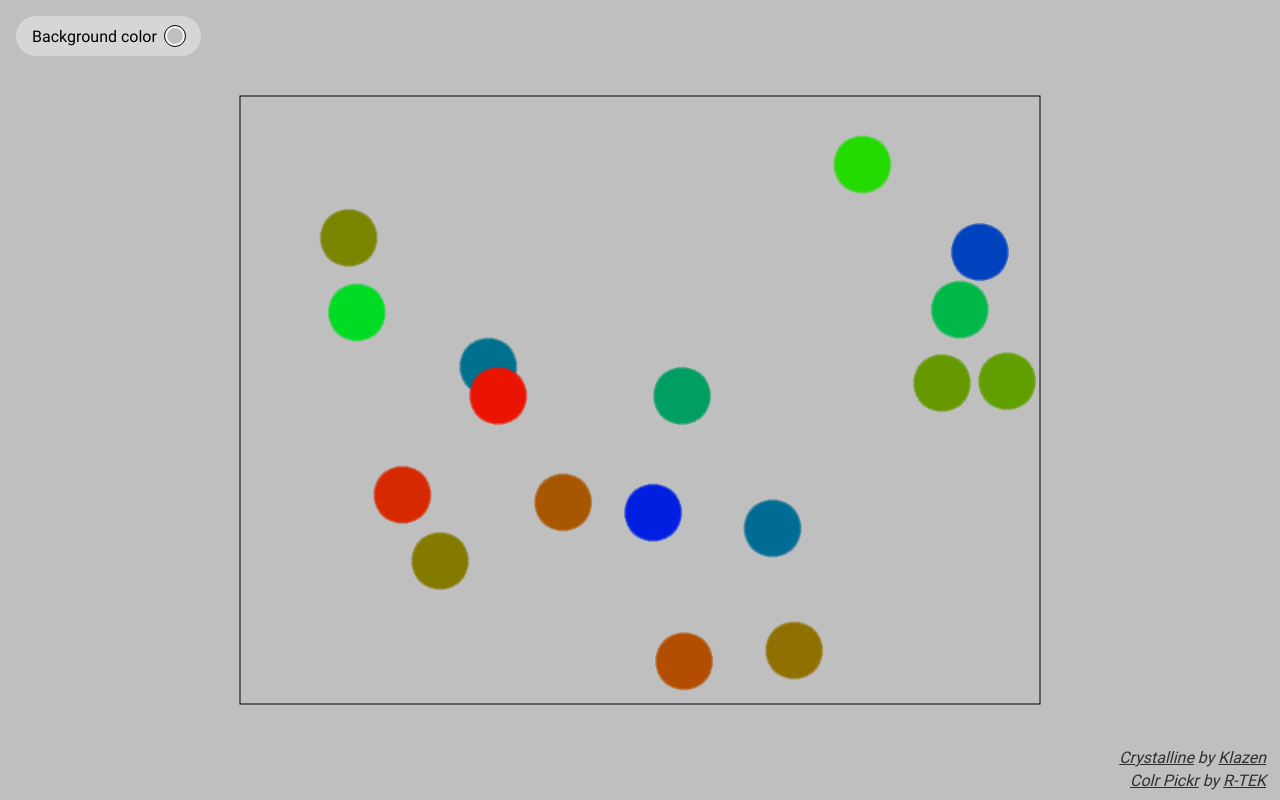
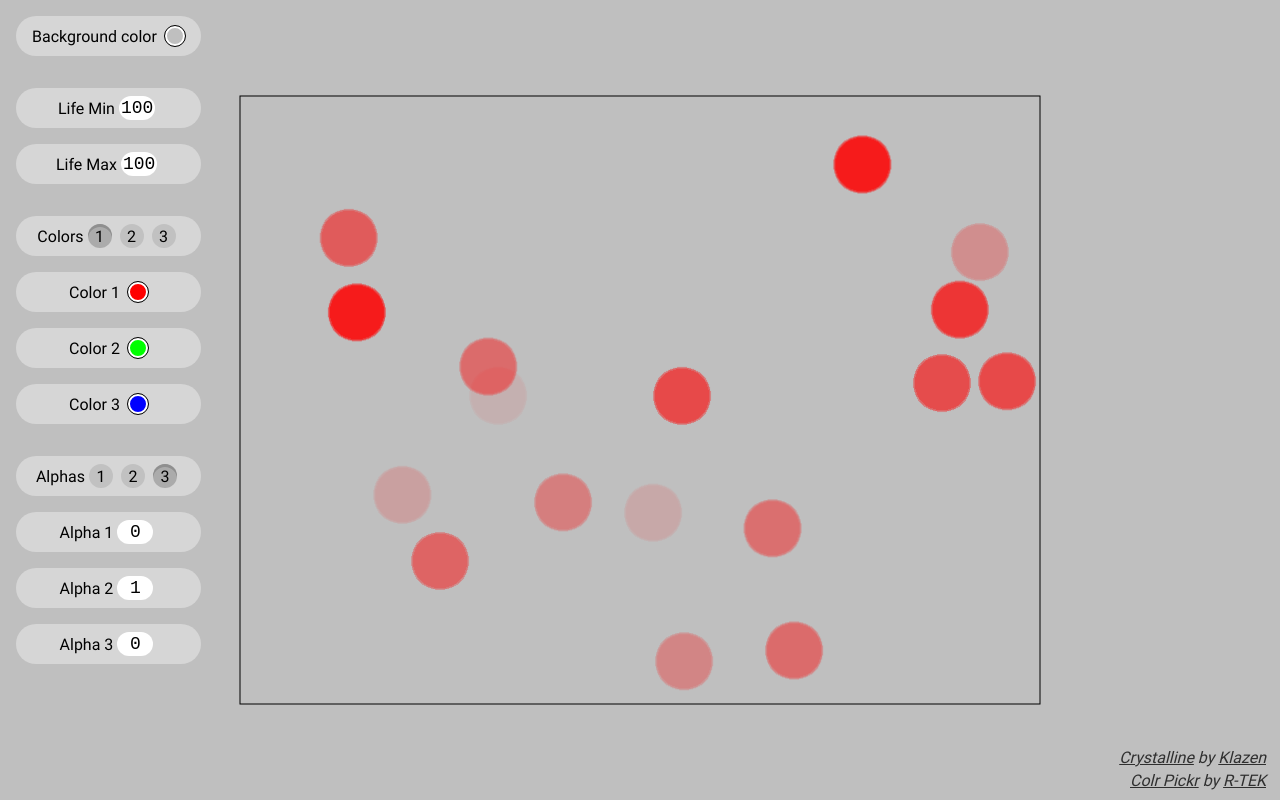
Before and after one commit to iwVerve/crystalline, a plain HTML site: page index.html in a window 1280 px wide. Drawn offline with Linux system fonts and the light colour scheme.

Commit message:
ui progress

```diff
--- a/index.html
+++ b/index.html
@@ -9,11 +9,76 @@
     <body>
         <canvas id="particle-canvas"></canvas>
         <div class="controls">
-            <label class="button">
+
+            <!--Background color-->
+            <label class="container button">
                 Background color
                 <span class="color-display" id="bg-color-display"></span>
-                <input type="button" id="bg-color-picker" hidden>
+                <input type="container" id="bg-color-picker" hidden>
             </label>
+
+            <!--Particle lifetime-->
+            <div>
+                <div class="container">
+                    Life Min
+                    <input class="value" type="text" id="life-min" onclick="this.select();" oninput="psys.lifeMin = Number(this.value);" onfocusout="this.value = Number(this.value);">
+                </div>
+                <div class="container">
+                    Life Max
+                    <input class="value" type="text" id="life-max" onclick="this.select();" oninput="psys.lifeMax = Number(this.value);" onfocusout="this.value = Number(this.value);">
+                </div>
+            </div>
+
+            <!--Particle colors-->
+            <div>
+                <div class="container">
+                    Colors
+                    <div class="radial colors">
+                        <div class="option active" name="1 colors" onClick="setColors(1)">1</div>
+                        <div class="option" name="2 colors" onClick="setColors(2)">2</div>
+                        <div class="option" name="3 colors" onClick="setColors(3)">3</div>
+                    </div>
+                </div>
+                <label class="container button">
+                    Color 1
+                    <span class="color-display" id="color1-display"></span>
+                    <input type="container" id="color1-picker" hidden>
+                </label>
+                <label class="container button">
+                    Color 2
+                    <span class="color-display" id="color2-display"></span>
+                    <input type="container" id="color2-picker" hidden>
+                </label>
+                <label class="container button">
+                    Color 3
+                    <span class="color-display" id="color3-display"></span>
+                    <input type="container" id="color3-picker" hidden>
+                </label>
+            </div>
+
+            <!--Particle alphas-->
+            <div>
+                <div class="container">
+                    Alphas
+                    <div class="radial alphas">
+                        <div class="option" name="1 alphas" onClick="setAlphas(1)">1</div>
+                        <div class="option" name="2 alphas" onClick="setAlphas(2)">2</div>
+                        <div class="option active" name="3 alphas" onClick="setAlphas(3)">3</div>
+                    </div>
+                </div>
+                <div class="container">
+                    Alpha 1
+                    <input class="value" type="text" id="alpha1" onclick="this.select();" oninput="psys.alpha[0] = Number(this.value);" onfocusout="this.value = Number(this.value);">
+                </div>
+                <div class="container">
+                    Alpha 2
+                    <input class="value" type="text" id="alpha2" onclick="this.select();" oninput="psys.alpha[1] = Number(this.value);" onfocusout="this.value = Number(this.value);">
+                </div>
+                <div class="container">
+                    Alpha 3
+                    <input class="value" type="text" id="alpha3" onclick="this.select();" oninput="psys.alpha[2] = Number(this.value);" onfocusout="this.value = Number(this.value);">
+                </div>
+            </div>
         </div>
         <div class="thanks">
             <em>
--- a/particles.js
+++ b/particles.js
@@ -39,7 +39,7 @@ class Color {
             this.b = 255;
         }
         else if (arguments.length == 1) {
-            rgb = arguments[0].replace(/[^\d,]/g, '').split(',');
+            var rgb = arguments[0].replace(/[^\d,]/g, '').split(',');
             this.r = rgb[0];
             this.g = rgb[1];
             this.b = rgb[2];
@@ -91,11 +91,11 @@ class ParticleSystem {
         this.gravity = 0;
         this.gravityDirection = 270;
 
-        this.alphas = 1;
-        this.alpha = [1, 1, 0];
+        this.alphas = 3;
+        this.alpha = [0, 1, 0];
         this.additive = false;
 
-        this.colors = 3;
+        this.colors = 1;
         this.color = [new Color(255, 0, 0), new Color(0, 255, 0), new Color(0, 0, 255)];
 
         this.particles = [];
@@ -187,6 +187,7 @@ class Particle {
         this.direction.update();
         this.orientation.update();
 
+        //Move and add gravity
         var h = this.speed.value * dcos(this.direction.value);
         var v = -(this.speed.value * dsin(this.direction.value));
         h += psys.gravity * dcos(psys.gravityDirection);
--- a/script.js
+++ b/script.js
@@ -1,19 +1,40 @@
+psys = new ParticleSystem();
+
 const canvas = document.getElementById('particle-canvas');
 const ctx = canvas.getContext('2d');
 
 bgColor = 'hsl(0, 0%, 75%)';
 
-const bgPickerButton = $ ('#bg-color-picker')[0];
-const bgPicker = new ColorPicker(bgPickerButton, bgColor);
-bgPickerButton.addEventListener('colorChange', function(event) {
+var btn = $ ('#bg-color-picker')[0];
+var picker = new ColorPicker(btn, bgColor);
+btn.addEventListener('colorChange', function(event) {
     bgColor = event.detail.color.rgb;
-    console.log(bgColor);
-})
+});
+for (var i = 1; i <= 3; i++) {
+    var btn = $ (`#color${i}-picker`)[0];
+    const c = i-1;
+    var picker = new ColorPicker(btn, psys.color[c]);
+    btn.addEventListener('colorChange', function(event) {
+        psys.color[c] = new Color(event.detail.color.rgb);
+    });
+}
 
-psys = new ParticleSystem();
+$ ('#life-min')[0].value = psys.lifeMin;
+$ ('#life-max')[0].value = psys.lifeMax;
+$ ('#alpha1')[0].value = psys.alpha[0];
+$ ('#alpha2')[0].value = psys.alpha[1];
+$ ('#alpha3')[0].value = psys.alpha[2];
 
-function setColor(cvar, color) {
-    window[cvar] = color;
+function setColors(n) {
+    psys.colors = n;
+    $ ('.colors .option.active')[0].classList.remove('active');
+    $ (`[name="${n} colors"]`)[0].classList.add('active');
+}
+
+function setAlphas(n) {
+    psys.alphas = n;
+    $ ('.alphas .option.active')[0].classList.remove('active');
+    $ (`[name="${n} alphas"]`)[0].classList.add('active');
 }
 
 function update() {
@@ -26,6 +47,9 @@ function update() {
 
 function updateUI() {
     $ ("#bg-color-display")[0].style["background-color"] = bgColor;
+    $ ("#color1-display")[0].style["background-color"] = psys.color[0];
+    $ ("#color2-display")[0].style["background-color"] = psys.color[1];
+    $ ("#color3-display")[0].style["background-color"] = psys.color[2];
 }
 
 function draw() {
--- a/stylesheet.css
+++ b/stylesheet.css
@@ -6,6 +6,12 @@
 :root {
     --control-color: hsla(0, 0%, 85%, 0.9);
     --control-highlight-color: hsla(0, 0%, 95%, 0.9);
+
+    --radial-color: hsla(0, 0%, 75%, 0.9);
+    --radial-pressed-color: hsla(0, 0%, 65%, 0.9);
+    --radial-pressed-shadow-color: hsla(0, 0%, 55%, 0.9);
+    --radial-hover-color: hsla(0, 0%, 60%, 0.9);
+    --radial-hover-shadow-color: hsla(0, 0%, 50%, 0.9);
 }
 
 body {
@@ -22,12 +28,17 @@ body {
     position: absolute;
 }
 
+
+
 .controls {
     position: absolute;
+    height: 100%;
+
     display: flex;
+    flex-flow: column wrap;
 }
 
-.button {
+.container {
     margin: 16px;
     padding: 0 16px;
     height: 40px;
@@ -42,7 +53,7 @@ body {
     justify-content: center;
 }
 
-.button:hover {
+.container.button:hover {
     background-color: var(--control-highlight-color);
 }
 
@@ -57,6 +68,50 @@ body {
     border: 2px solid white;
     outline: 1px solid black;
 }
+
+.radial {
+    display: flex;
+    flex-flow: row wrap;
+    justify-content: space-between;
+}
+
+.radial .option {
+    width: 24px;
+    height: 24px;
+    margin: 4px;
+
+    border-radius: 12px;
+    background-color: var(--radial-color);
+    transition: 0.1s;
+
+    display: flex;
+    justify-content: center;
+    align-items: center;
+}
+
+.radial .option.active {
+    background-color: var(--radial-pressed-color);
+    box-shadow: 0 3px var(--radial-pressed-shadow-color) inset;
+}
+
+.radial .option:hover {
+    background-color: var(--radial-hover-color);
+    box-shadow: 0 3px var(--radial-hover-shadow-color) inset;
+}
+
+.value {
+    width: 36px;
+    height: 24px;
+    margin: 4px;
+
+    border-radius: 12px;
+    border: none;
+    text-align: center;
+    font-family: 'Courier New', Courier, monospace;
+    font-size: 18px;
+}
+
+
 
 .thanks-flex {
     position: absolute;
@@ -84,7 +139,3 @@ body {
 .thanks em a {
     color: black;
 }
-
-.test {
-    filter: brightness(0.25);
-}
```
